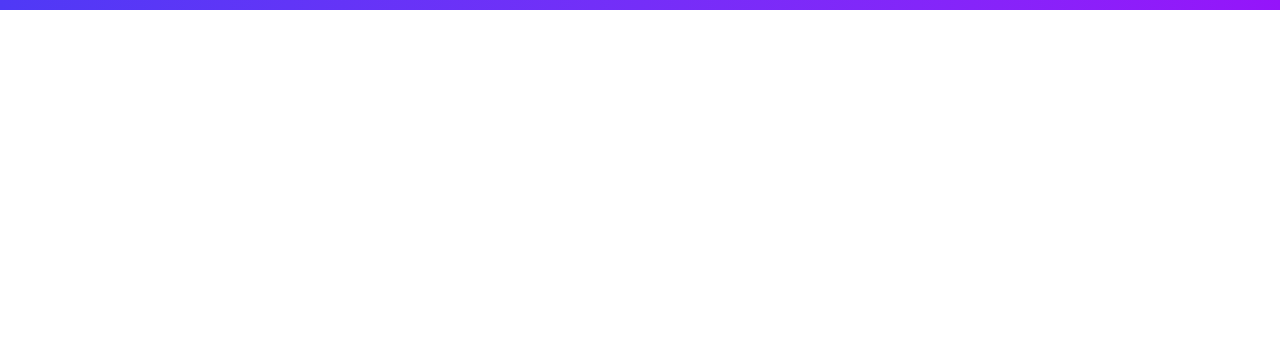
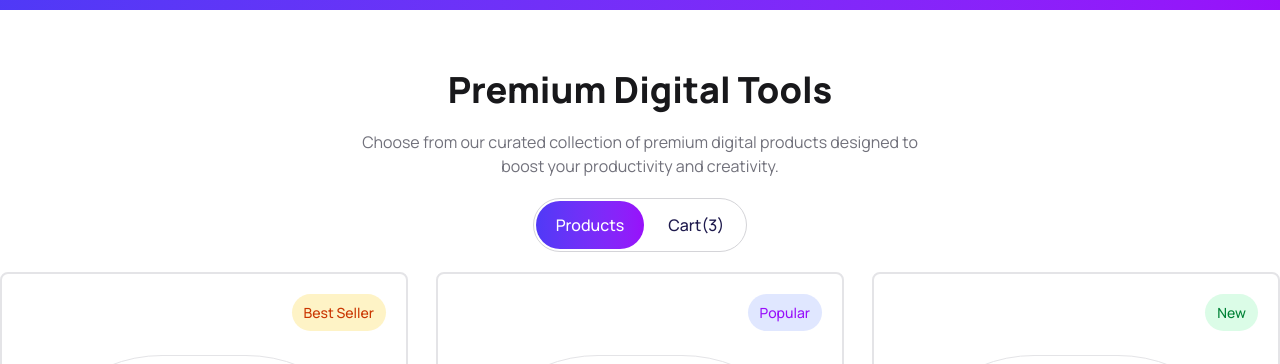
Before and after one commit to tawhidzihad/assignment-006-react, a React (Vite) app: page / in a window 1280 px wide. Shown: the part 982-1346 px from the top of the page. Before the commit the page ends 992 px from the top, so only its background shows below. Built offline with nearby package versions, Linux system fonts and the light colour scheme.

Commit message:
New JSON file added with fake data, fethed data and showing as a card in Products section and button now toggling, also added multiple badge style

```diff
--- /dev/null
+++ b/public/data.json
@@ -0,0 +1,130 @@
+[
+	{
+		"id": 1,
+		"name": "AI Writing Pro",
+		"description": "Create high-quality blog posts, ads, and marketing content using advanced AI tools.",
+		"price": 25,
+		"period": "monthly",
+		"tag": "Best Seller",
+		"tagType": "bestSeller",
+		"features": [
+			"Unlimited content generation",
+			"60+ writing templates",
+			"SEO optimization",
+			"Grammar correction"
+		],
+		"iconImage": "https://i.ibb.co.com/N6gtJGZr/writingcv.png"
+	},
+	{
+		"id": 2,
+		"name": "Design Templates Pack",
+		"description": "Access thousands of modern design templates for social media and branding.",
+		"price": 59,
+		"period": "one-time",
+		"tag": "Popular",
+		"tagType": "popular",
+		"features": [
+			"2500+ templates",
+			"Editable formats",
+			"Commercial license",
+			"Regular updates"
+		],
+		"iconImage": "https://i.ibb.co.com/Kk55Z7G/design-tool.png"
+	},
+	{
+		"id": 3,
+		"name": "Premium Stock Assets",
+		"description": "Download high-quality stock images, videos, and audio for creative projects.",
+		"price": 18,
+		"period": "monthly",
+		"tag": "New",
+		"tagType": "new",
+		"features": [
+			"15M+ assets",
+			"Royalty-free usage",
+			"No attribution required",
+			"HD & 4K quality"
+		],
+		"iconImage": "https://i.ibb.co.com/G48N5z8B/camera.png"
+	},
+	{
+		"id": 4,
+		"name": "Automation Toolkit",
+		"description": "Automate repetitive tasks and boost productivity with smart workflows.",
+		"price": 79,
+		"period": "monthly",
+		"tag": "Popular",
+		"tagType": "popular",
+		"features": [
+			"100+ automation tools",
+			"API integrations",
+			"Custom workflows",
+			"Real-time triggers"
+		],
+		"iconImage": "https://i.ibb.co.com/rGjrhjYj/operation.png"
+	},
+	{
+		"id": 5,
+		"name": "Resume Builder Pro",
+		"description": "Build professional resumes and cover letters with modern templates.",
+		"price": 20,
+		"period": "one-time",
+		"tag": "New",
+		"tagType": "new",
+		"features": [
+			"150+ templates",
+			"ATS-friendly format",
+			"Instant download",
+			"PDF export"
+		],
+		"iconImage": "https://i.ibb.co.com/Ld66zNTw/portfolio.png"
+	},
+	{
+		"id": 6,
+		"name": "Social Media Content Kit",
+		"description": "Everything you need to create engaging content for social platforms.",
+		"price": 35,
+		"period": "monthly",
+		"tag": "Best Seller",
+		"tagType": "bestSeller",
+		"features": [
+			"6000+ assets",
+			"Post scheduler",
+			"Content calendar",
+			"Analytics dashboard"
+		],
+		"iconImage": "https://i.ibb.co.com/LdWV3XPJ/social-media.png"
+	},
+	{
+		"id": 7,
+		"name": "UI Components Library",
+		"description": "Pre-built UI components to speed up your web development workflow.",
+		"price": 45,
+		"period": "yearly",
+		"tag": "Popular",
+		"tagType": "popular",
+		"features": [
+			"500+ components",
+			"React & Tailwind support",
+			"Dark mode ready",
+			"Lifetime updates"
+		],
+		"iconImage": "https://i.ibb.co.com/27vChrvc/library.png"
+	},
+	{
+		"id": 8,
+		"name": "Video Editing Suite",
+		"description": "Edit videos professionally with advanced tools and presets.",
+		"price": 12,
+		"period": "monthly",
+		"tag": "New",
+		"tagType": "new",
+		"features": [
+			"4K video editing",
+			"100+ presets",
+			"Audio enhancement",
+			"Fast rendering"
+		],
+		"iconImage": "https://i.ibb.co.com/Hp1RDXSJ/videioedit.png"
+	}
+]
--- a/src/App.jsx
+++ b/src/App.jsx
@@ -1,14 +1,34 @@
+import { Suspense } from "react";
 import "./App.css";
+import ProductSection from "./components/Main/ProductSection";
 import Banner from "./components/Banner/Banner";
 import StatsSection from "./components/Banner/StatsSection";
 import Navbar from "./components/Navbar/Navbar";
 
+const fetchProducts = async () => {
+	const res = await fetch("/data.json");
+	return res.json();
+};
+
 function App() {
+	const productsPromise = fetchProducts();
+
 	return (
 		<>
 			<Navbar></Navbar>
 			<Banner></Banner>
 			<StatsSection></StatsSection>
+			<Suspense
+				fallback={
+					<div className="flex justify-center items-center min-h-screen">
+						<span className="loading loading-dots loading-xl"></span>
+					</div>
+				}
+			>
+				<ProductSection
+					productsPromise={productsPromise}
+				></ProductSection>
+			</Suspense>
 		</>
 	);
 }
--- a/src/components/Banner/Banner.jsx
+++ b/src/components/Banner/Banner.jsx
@@ -7,7 +7,7 @@ const Banner = () => {
 		<header className="flex flex-col-reverse gap-10 text-center lg:flex-row lg:text-left justify-between items-center max-w-7xl mx-auto py-20">
 			<div className="flex-1 space-y-7">
 				<div className="flex justify-center lg:justify-start">
-					<p className="badge bg-blue-200 p-4 text-[#4F39F6] rounded-full flex gap-2 items-center">
+					<p className="badge bg-blue-200 p-4 text-indigo-600 rounded-full flex gap-2 items-center">
 						<img src={BadgeLive} alt="Badge Live Icon" />
 						New: AI-Powered Tools Available
 					</p>
@@ -25,10 +25,10 @@ const Banner = () => {
 				</div>
 
 				<div className="flex gap-5 justify-center lg:justify-start">
-					<button className="btn rounded-full p-6 text-white bg-blue-700">
+					<button className="btn rounded-full p-6 text-white bg-indigo-600">
 						Explore Products
 					</button>
-					<button className="btn rounded-full p-6 text-blue-600 border border-blue-600 flex gap-2">
+					<button className="btn rounded-full p-6 text-indigo-600 border border-indigo-600 flex gap-2">
 						<Play></Play> Watch Demo
 					</button>
 				</div>
--- a/src/components/Banner/StatsSection.jsx
+++ b/src/components/Banner/StatsSection.jsx
@@ -1,6 +1,6 @@
 const StatsSection = () => {
 	return (
-		<div className="bg-linear-to-r from-[#4F39F6] to-[#9514FA] p-3 md:p-10">
+		<div className="bg-linear-to-r from-indigo-600 to-purple-600 p-3 md:p-10">
 			<div className="flex flex-col gap-5 md:flex-row md:gap-0 justify-center items-center text-center">
 				<div className="space-y-2 px-20 md:border-r border-zinc-400 ">
 					<h3 className="text-white font-extrabold text-5xl">50K+</h3>
--- /dev/null
+++ b/src/components/Main/OurProducts.jsx
@@ -0,0 +1,14 @@
+import Card from "../Main/UI/Card";
+
+const OurProducts = ({ productsData }) => {
+	// console.log(productsData);
+	return (
+		<div className="grid p-5 lg:p-0 md:grid-cols-2 lg:grid-cols-3 gap-7 max-w-7xl mx-auto mb-20">
+			{productsData.map((product) => (
+				<Card key={product.id} product={product}></Card>
+			))}
+		</div>
+	);
+};
+
+export default OurProducts;
--- /dev/null
+++ b/src/components/Main/ProductSection.jsx
@@ -0,0 +1,42 @@
+import { use, useState } from "react";
+import OurProducts from "./OurProducts";
+
+const ProductSection = ({productsPromise}) => {
+	const productsData = use(productsPromise)
+	const [selectType, setSelectType] = useState("products");
+
+	return (
+		<main className="max-w-7xl mx-auto pt-15 space-y-5">
+			<div className="text-center space-y-5">
+				<h2 className="text-2xl md:text-4xl font-extrabold">
+					Premium Digital Tools
+				</h2>
+				<p className="max-w-xl mx-auto text-zinc-500">
+					Choose from our curated collection of premium digital
+					products designed to boost your productivity and creativity.
+				</p>
+			</div>
+
+			<div className="flex items-center justify-center ">
+				<span className="border border-zinc-300 rounded-full p-0.5 flex gap-1">
+					<button
+						onClick={() => setSelectType("products")}
+						className={`${selectType === "products" ? "rounded-full font-medium py-3 px-5 bg-linear-to-r from-indigo-600 to-purple-600 text-white" : "rounded-full font-medium py-3 px-5 text-indigo-950"} `}
+					>
+						Products
+					</button>
+					<button
+						onClick={() => setSelectType("carts")}
+						className={`${selectType === "carts" ? "rounded-full font-medium py-3 px-5 bg-linear-to-r from-purple-600 to-indigo-600 text-white" : "rounded-full font-medium py-3 px-5 text-indigo-950"} `}
+					>
+						Cart(3)
+					</button>
+				</span>
+			</div>
+
+			<OurProducts productsData={productsData}></OurProducts>
+		</main>
+	);
+};
+
+export default ProductSection;
--- /dev/null
+++ b/src/components/Main/UI/Card.jsx
@@ -0,0 +1,71 @@
+const Card = ({ product }) => {
+	const tagStyles = {
+		bestSeller:
+			"bg-amber-100 text-orange-700 py-2 px-3 rounded-full font-medium",
+		new: "bg-green-100 text-green-700 py-2 px-3 rounded-full font-medium",
+		popular:
+			"bg-indigo-100 bg-linear-to-r text-purple-600 py-2 px-3 rounded-full font-medium",
+	};
+
+	console.log(product);
+	return (
+		<div className="card border-2 border-zinc-200">
+			<div className="card-body p-5 space-y-4">
+				<div className="flex justify-end">
+					<span className={`${tagStyles[product.tagType]}`}>
+						{product.tag}
+					</span>
+				</div>
+
+				<div>
+					<div className="inline-block border border-zinc-200 rounded-full p-3">
+						<img src={product.iconImage} alt="Product Image" />
+					</div>
+				</div>
+
+				<div className="space-y-3">
+					<h2 className="text-2xl font-bold">{product.name}</h2>
+					<p className="max-w-xs text-zinc-500">
+						{product.description}
+					</p>
+					<p className="text-2xl font-bold capitalize">
+						${product.price}
+						<span className="text-zinc-500 text-xs capitalize">
+							/{product.period}
+						</span>
+					</p>
+				</div>
+
+				<ul className="flex flex-col gap-2 text-xs flex-5">
+					{product.features.map((feature, index) => (
+						<li key={index}>
+							<svg
+								xmlns="http://www.w3.org/2000/svg"
+								className="size-4 me-2 inline-block text-success"
+								fill="none"
+								viewBox="0 0 24 24"
+								stroke="currentColor"
+							>
+								<path
+									strokeLinecap="round"
+									strokeLinejoin="round"
+									strokeWidth="2"
+									d="M5 13l4 4L19 7"
+								/>
+							</svg>
+							<span className="font-medium">{feature}</span>
+						</li>
+					))}
+				</ul>
+
+				<div>
+					<button className="btn btn-primary btn-block rounded-full font-medium py-3 px-5 bg-linear-to-r from-indigo-600 to-purple-600 text-white">
+						Subscribe
+					</button>
+				</div>
+			</div>
+		</div>
+	);
+};
+
+export default Card;
--- a/src/components/Navbar/Navbar.jsx
+++ b/src/components/Navbar/Navbar.jsx
@@ -5,7 +5,7 @@ const Navbar = () => {
 		<nav className="p-2 border-b border-zinc-200">
 			<div className="navbar max-w-7xl mx-auto ">
 				<div className="navbar-start">
-					<p className="text-2xl font-bold bg-linear-to-r from-[#4F39F6] to-[#9514FA] bg-clip-text text-transparent">
+					<p className="text-2xl font-bold bg-linear-to-r from-indigo-600 to-purple-600 bg-clip-text text-transparent">
 						DigiTools
 					</p>
 				</div>
@@ -33,12 +33,12 @@ const Navbar = () => {
 				<div className="navbar-end gap-4">
 					<div className="indicator">
 						<ShoppingCart></ShoppingCart>
-						<span className="badge badge-xs bg-blue-600 text-white indicator-item">
+						<span className="badge badge-xs bg-indigo-600 text-white indicator-item">
 							1
 						</span>
 					</div>
 					<p>Login</p>
-					<a className="btn rounded-full text-white bg-linear-to-r from-[#4F39F6] to-[#9514FA]">
+					<a className="btn rounded-full text-white bg-linear-to-r from-indigo-600 to-purple-600">
 						Get Started
 					</a>
 				</div>
```
